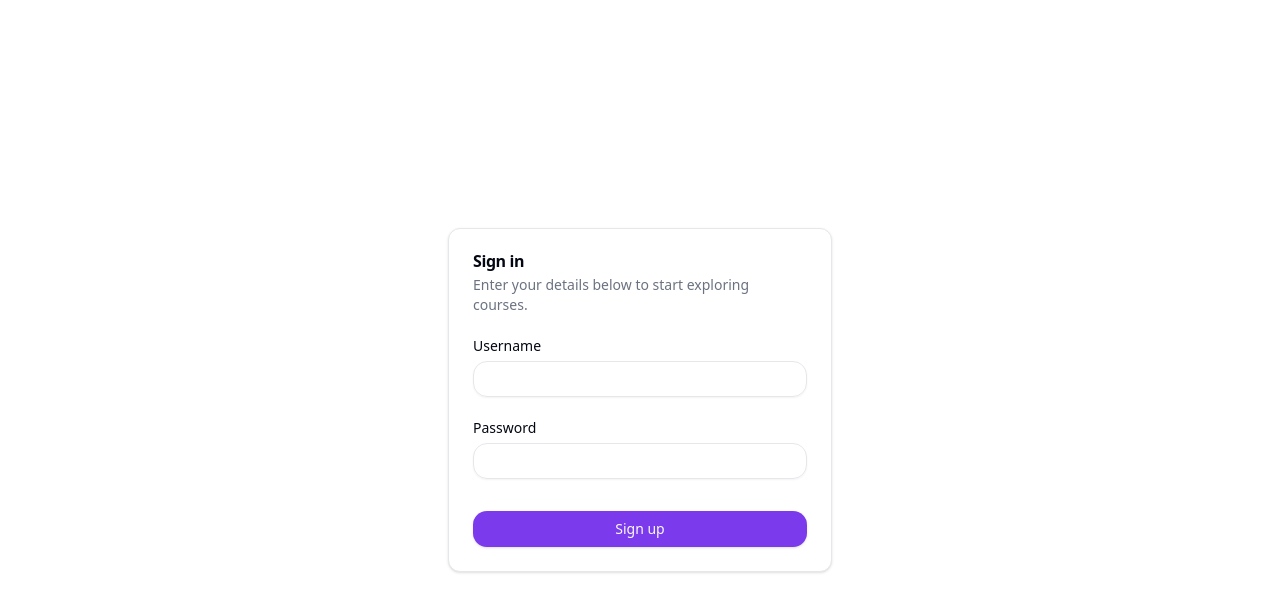
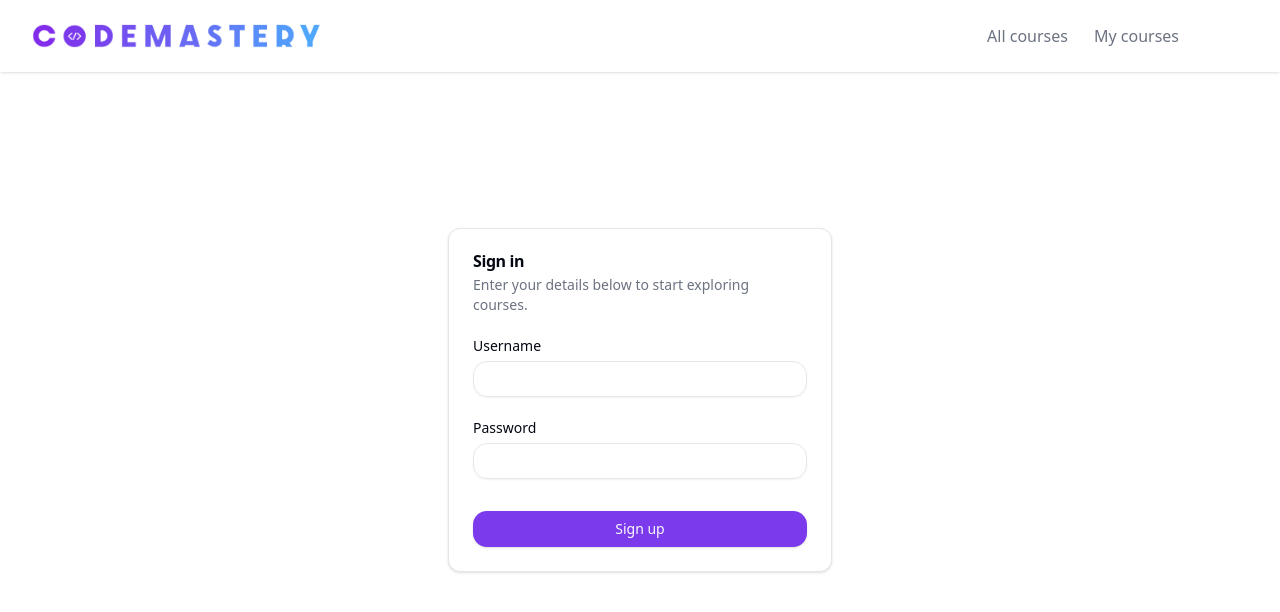
Before and after one commit to macias34/code-mastery-frontend, a Next.js app: page /auth in a window 1280 px wide. Shown: the top 612 px of the page. Built offline with nearby package versions, Linux system fonts and the light colour scheme; no server answers.

Commit message:
Created Navbar layout

```diff
--- a/package.json
+++ b/package.json
@@ -12,6 +12,7 @@
     "@formkit/auto-animate": "^0.8.0",
     "@hookform/error-message": "^2.0.1",
     "@hookform/resolvers": "^3.3.1",
+    "@radix-ui/react-avatar": "^1.0.3",
     "@radix-ui/react-icons": "^1.3.0",
     "@radix-ui/react-label": "^2.0.2",
     "@radix-ui/react-slot": "^1.0.2",
--- a/src/pages/index.tsx
+++ b/src/pages/index.tsx
@@ -1,11 +1,5 @@
-import { useSession } from "next-auth/react";
-
-import { Button } from "@/shared/ui/button";
 import { ShopLayout } from "@/shop";
 
 export default function Home() {
-  const session = useSession();
-  const user = session.data?.user;
-
-  return <ShopLayout>{user && "Logged as " + user.name}</ShopLayout>;
+  return <ShopLayout></ShopLayout>;
 }
--- /dev/null
+++ b/src/shared/types/index.ts
@@ -0,0 +1 @@
+export * from "./props-with-classname";
--- /dev/null
+++ b/src/shared/types/props-with-classname.ts
@@ -0,0 +1,3 @@
+export interface PropsWithClassname {
+  className?: string;
+}
--- /dev/null
+++ b/src/shared/ui/avatar.tsx
@@ -0,0 +1,48 @@
+import * as React from "react"
+import * as AvatarPrimitive from "@radix-ui/react-avatar"
+
+import { cn } from "@/libs/utils/cn"
+
+const Avatar = React.forwardRef<
+  React.ElementRef<typeof AvatarPrimitive.Root>,
+  React.ComponentPropsWithoutRef<typeof AvatarPrimitive.Root>
+>(({ className, ...props }, ref) => (
+  <AvatarPrimitive.Root
+    ref={ref}
+    className={cn(
+      "relative flex h-10 w-10 shrink-0 overflow-hidden rounded-full",
+      className
+    )}
+    {...props}
+  />
+))
+Avatar.displayName = AvatarPrimitive.Root.displayName
+
+const AvatarImage = React.forwardRef<
+  React.ElementRef<typeof AvatarPrimitive.Image>,
+  React.ComponentPropsWithoutRef<typeof AvatarPrimitive.Image>
+>(({ className, ...props }, ref) => (
+  <AvatarPrimitive.Image
+    ref={ref}
+    className={cn("aspect-square h-full w-full", className)}
+    {...props}
+  />
+))
+AvatarImage.displayName = AvatarPrimitive.Image.displayName
+
+const AvatarFallback = React.forwardRef<
+  React.ElementRef<typeof AvatarPrimitive.Fallback>,
+  React.ComponentPropsWithoutRef<typeof AvatarPrimitive.Fallback>
+>(({ className, ...props }, ref) => (
+  <AvatarPrimitive.Fallback
+    ref={ref}
+    className={cn(
+      "flex h-full w-full items-center justify-center rounded-full bg-muted",
+      className
+    )}
+    {...props}
+  />
+))
+AvatarFallback.displayName = AvatarPrimitive.Fallback.displayName
+
+export { Avatar, AvatarImage, AvatarFallback }
--- /dev/null
+++ b/src/shared/ui/logo.tsx
@@ -0,0 +1,14 @@
+import Image from "next/image";
+import React, { FC } from "react";
+
+import { cn } from "@/libs/utils";
+
+import { PropsWithClassname } from "../types";
+
+export const Logo: FC<PropsWithClassname> = ({ className }) => {
+  return (
+    <figure className={cn("relative h-6 aspect-[12/1]", className)}>
+      <Image src={"/logo.png"} alt="CodeMastery logo" fill />
+    </figure>
+  );
+};
--- /dev/null
+++ b/src/shared/ui/session-avatar.tsx
@@ -0,0 +1,27 @@
+import { useSession } from "next-auth/react";
+import React, { FC } from "react";
+
+import { cn } from "@/libs/utils";
+
+import { PropsWithClassname } from "../types";
+import { Avatar, AvatarFallback, AvatarImage } from "./avatar";
+
+export const SessionAvatar: FC<PropsWithClassname> = ({ className }) => {
+  const session = useSession();
+
+  const usernameFallback = session.data?.user?.name?.slice(0, 2).toUpperCase();
+
+  return (
+    <Avatar className={cn(className)}>
+      {/* <AvatarImage  /> */}
+
+      {session.status === "loading" && <AvatarFallback>CN</AvatarFallback>}
+
+      {session.status === "authenticated" && (
+        <AvatarFallback className="bg-primary/90 text-secondary font-semibold cursor-pointer hover:bg-primary transition">
+          {usernameFallback}
+        </AvatarFallback>
+      )}
+    </Avatar>
+  );
+};
--- /dev/null
+++ b/src/shop/shop-layout/index.ts
@@ -0,0 +1 @@
+export * from "./shop-layout";
--- /dev/null
+++ b/src/shop/shop-layout/navbar-item.tsx
@@ -0,0 +1,18 @@
+import Link from "next/link";
+import React, { FC } from "react";
+
+export interface NavbarItemProps {
+  title: string;
+  href: string;
+}
+
+export const NavbarItem: FC<NavbarItemProps> = ({ title, href }) => {
+  return (
+    <Link
+      className="px-3 py-1.5 rounded-full transition focus:text-primary focus:border-primary border border-transparent hover:text-primary outline-none text-muted-foreground "
+      href={href}
+    >
+      {title}
+    </Link>
+  );
+};
--- /dev/null
+++ b/src/shop/shop-layout/navbar.tsx
@@ -0,0 +1,32 @@
+import { Logo } from "@/shared/ui/logo";
+import { SessionAvatar } from "@/shared/ui/session-avatar";
+
+import { NavbarItem, NavbarItemProps } from "./navbar-item";
+
+export const Navbar = () => {
+  const navbarItems: NavbarItemProps[] = [
+    {
+      title: "All courses",
+      href: "/courses",
+    },
+    {
+      title: "My courses",
+      href: "/my-courses",
+    },
+  ];
+
+  return (
+    <nav className="py-4 shadow w-full">
+      <div className="container flex justify-between items-center">
+        <Logo />
+        <div className="flex items-center">
+          {navbarItems.map(({ title, href }) => (
+            <NavbarItem key={href} title={title} href={href} />
+          ))}
+
+          <SessionAvatar className="ml-4" />
+        </div>
+      </div>
+    </nav>
+  );
+};
--- a/src/shop/shop-layout.tsx
+++ b/src/shop/shop-layout/shop-layout.tsx
@@ -1,11 +1,18 @@
 import React, { FC, PropsWithChildren } from "react";
 
 import { cn } from "@/libs/utils/cn";
+
+import { Navbar } from "./navbar";
 
 interface ShopLayoutProps extends PropsWithChildren {
   className?: string;
 }
 
 export const ShopLayout: FC<ShopLayoutProps> = ({ children, className }) => {
-  return <main className={cn("min-h-screen", className)}>{children}</main>;
+  return (
+    <main className={cn("min-h-screen", className)}>
+      <Navbar />
+      {children}
+    </main>
+  );
 };
--- a/tailwind.config.js
+++ b/tailwind.config.js
@@ -8,14 +8,11 @@ module.exports = {
     "./src/**/*.{ts,tsx}",
   ],
   theme: {
-    container: {
-      center: true,
-      padding: "2rem",
-      screens: {
-        "2xl": "1400px",
+    extend: {
+      container: {
+        center: true,
+        padding: "2rem",
       },
-    },
-    extend: {
       colors: {
         border: "hsl(var(--border))",
         input: "hsl(var(--input))",
```
Also changed, not shown: public/logo.png (added), 1 other file (tests, documents, lock files or other folders).
